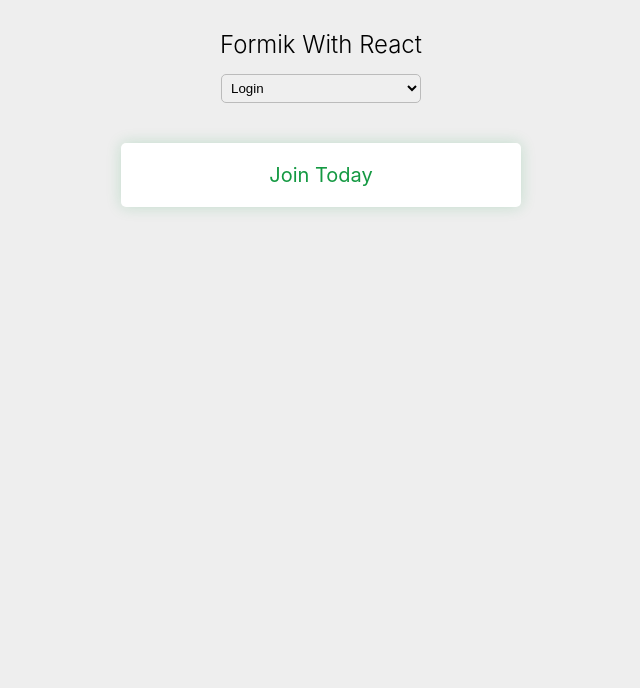
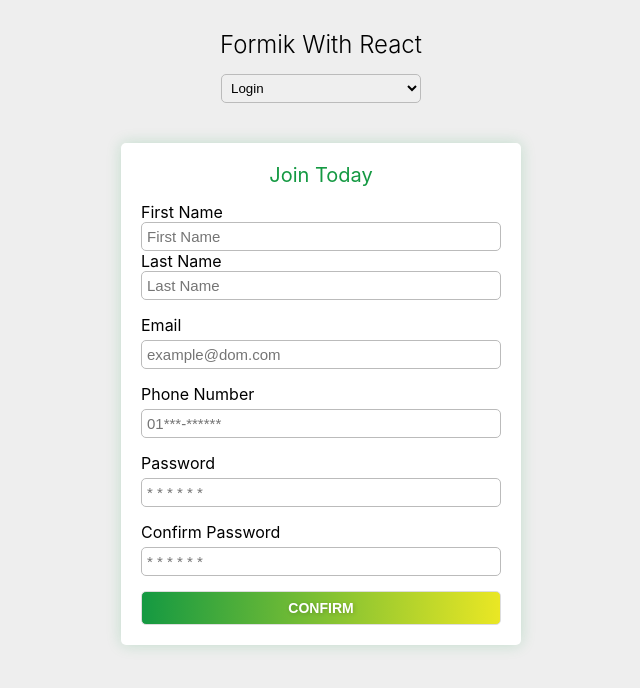
Before and after one commit to nmsoikat/Formik-with-react-1st, a React (Create React App) app: page /registration in a window 1280 px wide. Shown: the top 688 px of the page, without its empty margins (319-959 px from the left). Built offline with nearby package versions, Linux system fonts and the light colour scheme.

Commit message:
Formik component and Yup validation schema with formik

```diff
--- a/src/components/screen/Registration.jsx
+++ b/src/components/screen/Registration.jsx
@@ -1,9 +1,127 @@
 import React from "react";
+import { Formik, Form, Field, ErrorMessage } from "formik";
+import * as Yup from "yup";
 
+const initialValues = {
+  firstName: "",
+  lastName: "",
+  email: "",
+  phoneNum: "",
+  password: "",
+  confirmPass: "",
+};
+
+const validationSchema = Yup.object().shape({
+  firstName: Yup.string().required("Required!").min(2, "Too short!"),
+  lastName: Yup.string().required("Required!").min(2, "Too short!"),
+  email: Yup.string().required("Required!").email("Invalid email format!"),
+  phoneNum: Yup.string()
+    .required("Required!")
+    .min(11, "BD phone number format (11 digit allow)")
+    .max(11, "Too long!"),
+  password: Yup.string().required("Required!").min(6, "Too short!"),
+  confirmPass: Yup.string().oneOf(
+    [Yup.ref("password"), null],
+    "Password must match!"
+  ),
+});
+
+const onSubmit = (values) => {
+  console.log(values);
+};
+
+// using formik component
 function Registration() {
   return (
     <div className="form-container  st-3">
       <h2 className="form-caption text-center">Join Today</h2>
+
+      <Formik
+        initialValues={initialValues}
+        validationSchema={validationSchema}
+        onSubmit={onSubmit}
+      >
+        <Form className="st-1">
+          <div className="field-wrap field-row">
+            <div className="field-col">
+              <label htmlFor="first-name">First Name</label>
+              <Field
+                type="text"
+                name="firstName"
+                id="first-name"
+                className="field-style"
+                placeholder="First Name"
+              />
+              <ErrorMessage name="firstName" />
+            </div>
+            <div className="field-col">
+              <label htmlFor="last-name">Last Name</label>
+              <Field
+                type="text"
+                name="lastName"
+                id="last-name"
+                className="field-style"
+                placeholder="Last Name"
+              />
+              <ErrorMessage name="lastName" />
+            </div>
+          </div>
+
+          <div className="field-wrap">
+            <label htmlFor="email">Email</label>
+            <Field
+              type="email"
+              name="email"
+              id="email"
+              className="field-style"
+              placeholder="example@dom.com"
+            />
+            <ErrorMessage name="email" />
+          </div>
+
+          <div className="field-wrap">
+            <label htmlFor="phone">Phone Number</label>
+            <Field
+              type="tel"
+              name="phoneNum"
+              id="phone-num"
+              className="field-style"
+              placeholder="01***-******"
+            />
+            <ErrorMessage name="phoneNum" />
+          </div>
+
+          <div className="field-wrap">
+            <label htmlFor="password">Password</label>
+            <Field
+              type="password"
+              name="password"
+              id="password"
+              className="field-style"
+              placeholder="* * * * * *"
+            />
+            <ErrorMessage name="password" />
+          </div>
+
+          <div className="field-wrap">
+            <label htmlFor="confirm-pass">Confirm Password</label>
+            <Field
+              type="password"
+              name="confirmPass"
+              id="confirm-pass"
+              className="field-style"
+              placeholder="* * * * * *"
+            />
+            <ErrorMessage name="confirmPass" />
+          </div>
+
+          <div className="field-wrap">
+            <button className="btn-submit" type="submit">
+              Confirm
+            </button>
+          </div>
+        </Form>
+      </Formik>
     </div>
   );
 }
```
